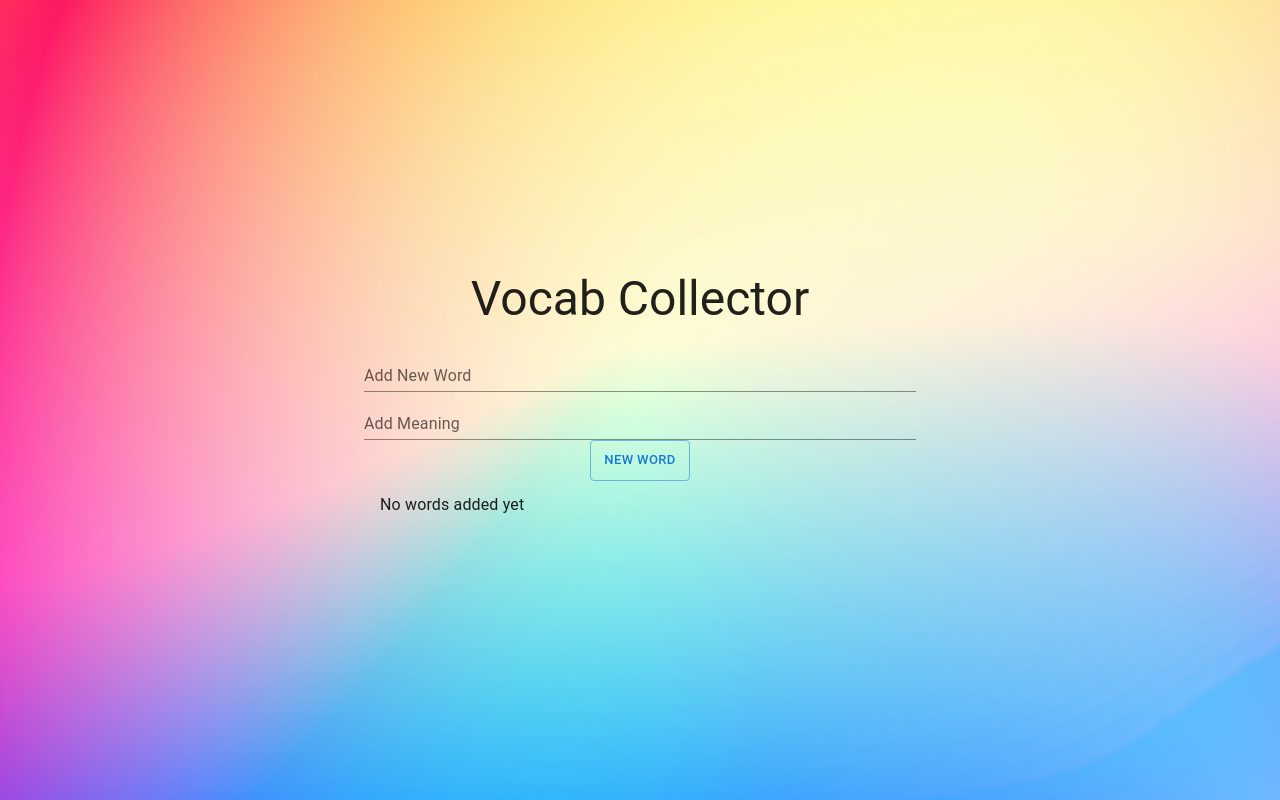
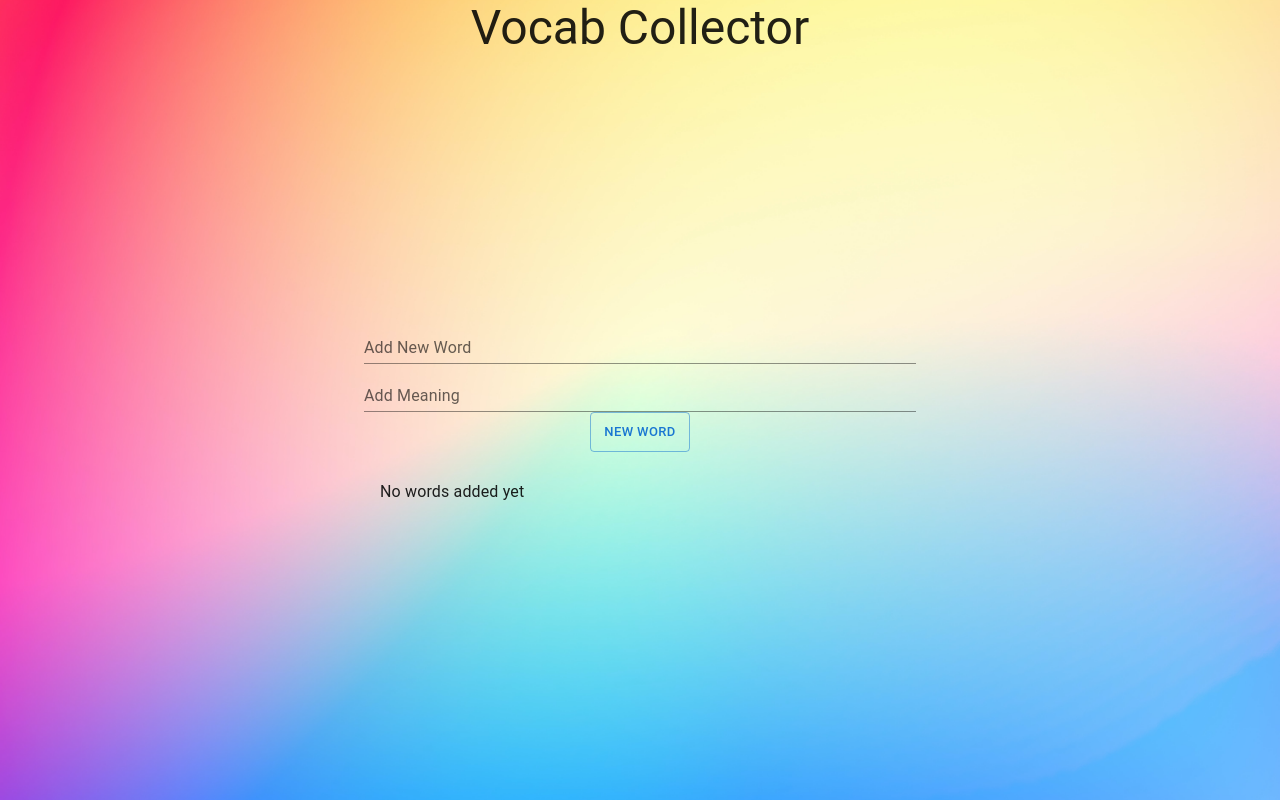
Before and after one commit to Pannu786/vocab-collector, a React (Vite) app: page / in a window 1280 px wide. Built offline with nearby package versions, Linux system fonts and the light colour scheme.

Commit message:
did some changes with styling

```diff
--- a/src/App.jsx
+++ b/src/App.jsx
@@ -41,11 +41,23 @@ const App = () => {
         }}
       >
         <Container maxWidth='sm'>
-          <Box>
-            <Typography variant='h3' component='h1' gutterBottom align='center'>
+          <Box sx={{ mt: '3rem' }}>
+            <Typography
+              variant='h3'
+              component='h1'
+              gutterBottom
+              sx={{
+                position: 'fixed',
+                top: 0,
+                left: 0,
+                right: 0,
+                textAlign: 'center',
+              }}
+            >
               Vocab Collector
             </Typography>
           </Box>
+
           <AddWordsForm
             word={word}
             meaning={meaning}
@@ -53,6 +65,7 @@ const App = () => {
             setMeaning={setMeaning}
             addWord={addWord}
           />
+
           <WordsList
             words={words}
             setWords={setWords}
--- a/src/components/AddWordsForm.jsx
+++ b/src/components/AddWordsForm.jsx
@@ -3,7 +3,7 @@ import { Typography, Box, Container, Button, TextField } from '@mui/material';
 const AddWordsForm = ({ word, setWord, meaning, setMeaning, addWord }) => {
   return (
     <>
-      <Box display='flex' flexDirection='column' mt={2}>
+      <Box display='flex' flexDirection='column' width='100%'>
         <TextField
           variant='standard'
           label='Add New Word'
@@ -19,7 +19,7 @@ const AddWordsForm = ({ word, setWord, meaning, setMeaning, addWord }) => {
         <Button
           size='small'
           variant='outlined'
-          sx={{ m:'auto', p: 1, width: 100 }}
+          sx={{ m: 'auto', p: 1, width: 100 }}
           onClick={addWord}
           font='bold'
         >
--- a/src/components/EditWord.jsx
+++ b/src/components/EditWord.jsx
@@ -1,7 +1,6 @@
 import { TextField, Button, IconButton } from '@mui/material';
 import { useState } from 'react';
 import EditIcon from '@mui/icons-material/Edit';
-import WordsList from './WordsList';
 
 const EditWord = ({
   words,
--- a/src/components/WordsList.jsx
+++ b/src/components/WordsList.jsx
@@ -13,10 +13,10 @@ const WordsList = ({
   setEditMeaning,
 }) => {
   return (
-    <Box sx={{ flexGrow: 1, overflow: 'auto' }}>
-      {words.length > 0 ? (
-        <List sx={{ py: 2 }}>
-          {words.map(({ word, meaning }, i) => (
+    <Box sx={{ flexGrow: 1, }}>
+      <List sx={{ maxHeight: '400px', overflow: 'auto', py: 2 }}>
+        {words.length > 0 ? (
+          words.map(({ word, meaning }, i) => (
             <ListItem key={i}>
               <ListItemText primary={word} secondary={meaning} />{' '}
               <DeleteWords
@@ -40,13 +40,13 @@ const WordsList = ({
                 i={i}
               />
             </ListItem>
-          ))}
-        </List>
-      ) : (
-        <ListItem>
-          <ListItemText primary='No words added yet' />
-        </ListItem>
-      )}
+          ))
+        ) : (
+          <ListItem>
+            <ListItemText primary='No words added yet' />
+          </ListItem>
+        )}{' '}
+      </List>
     </Box>
   );
 };
```
